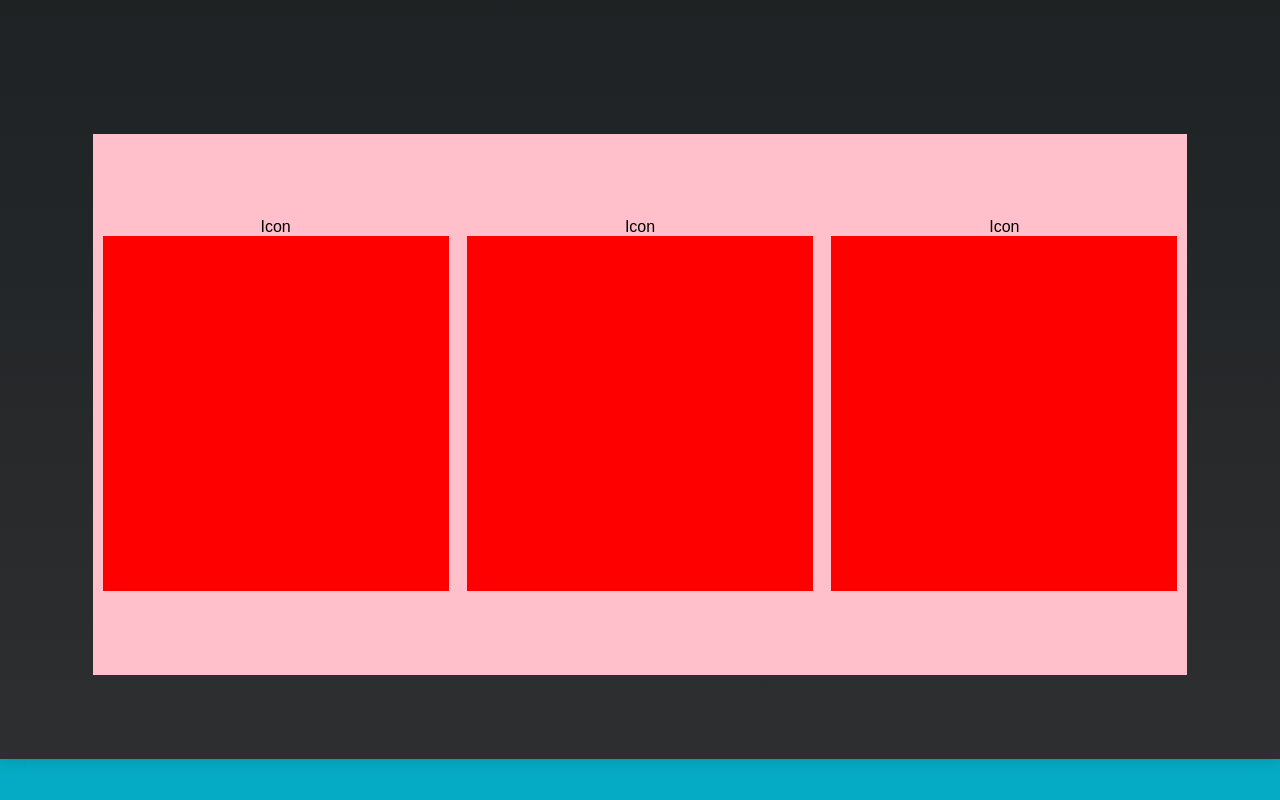
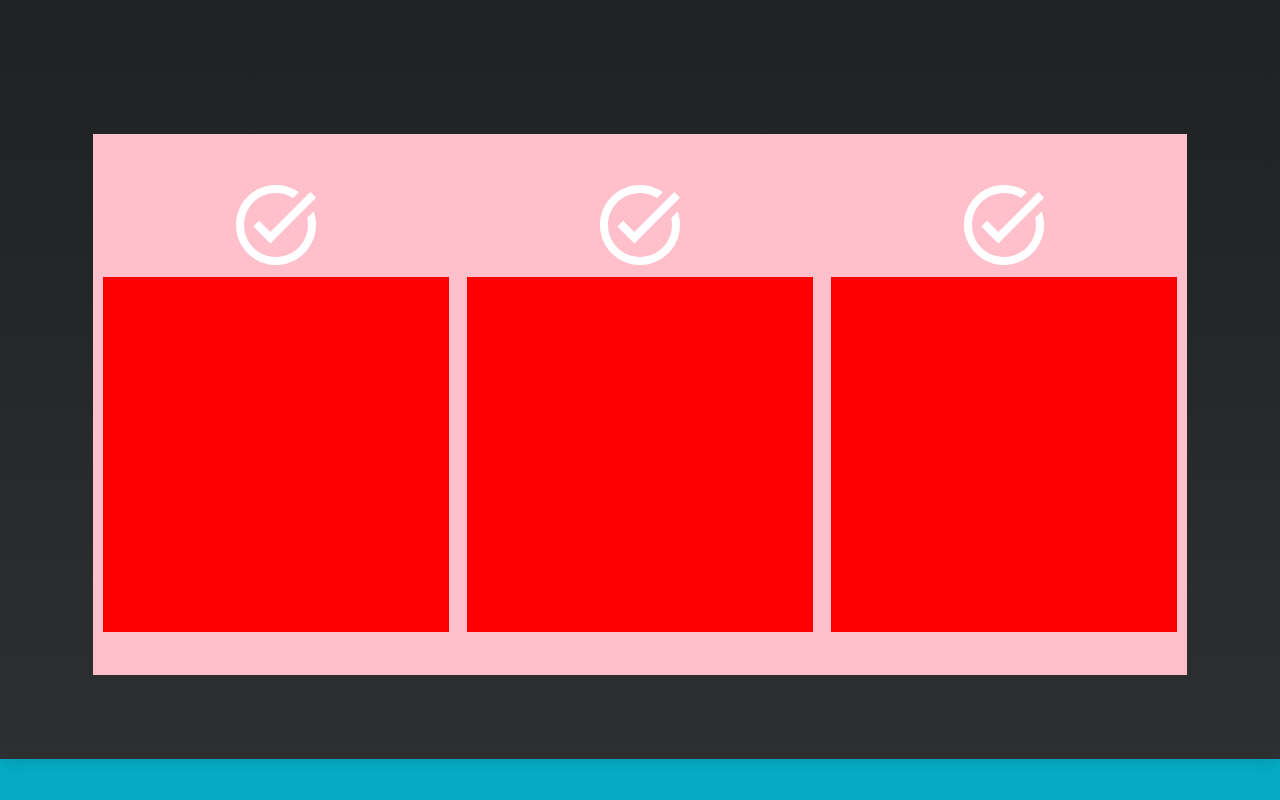
Before and after one commit to AbbaTek-Group/mp-connect, a React (Create React App) app in the folder mp-connect/: page / in a window 1280 px wide. Shown: the part 1472-2272 px from the top of the page. Built offline with nearby package versions, Linux system fonts and the light colour scheme; a web font is replaced by a local one.

Commit message:
Organizing SecondDiv Sx

```diff
--- a/mp-connect/src/components/landing/content/SecondDivContent.tsx
+++ b/mp-connect/src/components/landing/content/SecondDivContent.tsx
@@ -1,76 +1,27 @@
 import { Box } from "@mui/material";
+import TaskAltIcon from "@mui/icons-material/TaskAlt";
+import { inline } from "../../../styles";
 
 const IconBox = () => {
   return (
-    <Box
-      sx={{
-        width: "100%",
-        display: "flex",
-        flexDirection: "column",
-        justifyContent: "center",
-        alignItems: "center",
-      }}
-    >
-      <Box>Icon</Box>
-      <Box sx={{ width: "95%", height: "65.6%", backgroundColor: "red" }}></Box>
+    <Box sx={inline.secondDivSx.iconBox.container}>
+      <Box>
+        <TaskAltIcon sx={inline.secondDivSx.iconBox.icon} />
+      </Box>
+      <Box sx={inline.secondDivSx.iconBox.textBox}></Box>
     </Box>
   );
 };
 
 export const SecondDivContent = () => {
   return (
-    <Box
-      sx={{
-        display: "flex",
-        flexDirection: "column",
-        justifyContent: "center",
-        alignItems: "center",
-        ml: "7.3vw",
-        mr: "7.3vw",
-      }}
-    >
-      <Box
-        sx={{
-          display: "flex",
-          flexDirection: "row",
-          justifyContent: "space-between",
-          alignItems: "center",
-          backgroundColor: "pink",
-          height: "33vh",
-          width: "81vw",
-          my: "24.4vh",
-        }}
-      >
-        <Box
-          sx={{ backgroundColor: "purple", height: "90%", width: "23%" }}
-        ></Box>
-        <Box
-          sx={{
-            backgroundColor: "red",
-            height: "90%",
-            width: "75.15%",
-          }}
-        ></Box>
+    <Box sx={inline.secondDivSx.container}>
+      <Box sx={inline.secondDivSx.globeDiv}>
+        <Box sx={inline.secondDivSx.globeDiv.imageBox}></Box>
+        <Box sx={inline.secondDivSx.globeDiv.textBox}></Box>
       </Box>
-      <Box
-        sx={{
-          display: "flex",
-          flexDirection: "row",
-          justifyContent: "space-between",
-          backgroundColor: "pink",
-          height: "67.7vh",
-          width: "100%",
-        }}
-      >
-        <Box
-          sx={{
-            display: "flex",
-            flexDirection: "row",
-            justifyContent: "space-between",
-            width: "100%",
-            height: "auto",
-          }}
-        >
+      <Box sx={inline.secondDivSx.iconBoxDiv}>
+        <Box sx={inline.secondDivSx.iconBoxDiv.rowFlexbox}>
           <IconBox />
           <IconBox />
           <IconBox />
--- a/mp-connect/src/styles/inline.ts
+++ b/mp-connect/src/styles/inline.ts
@@ -158,8 +158,50 @@ export const secondDivSx = {
   boxShadow: "0px 0px 16px rgb(0 0 0 / 0.16)",
   zIndex: "4",
   container: {
+    display: "flex",
+    flexDirection: "column",
+    justifyContent: "center",
+    alignItems: "center",
     ml: "7.3vw",
     mr: "7.3vw",
+  },
+  globeDiv: {
+    display: "flex",
+    flexDirection: "row",
+    justifyContent: "space-between",
+    alignItems: "center",
+    backgroundColor: "pink",
+    height: "33vh",
+    width: "81vw",
+    my: "24.4vh",
+    imageBox: { backgroundColor: "purple", height: "90%", width: "23%" },
+    textBox: { backgroundColor: "red", height: "90%", width: "75.15%" },
+  },
+  iconBoxDiv: {
+    display: "flex",
+    flexDirection: "row",
+    justifyContent: "space-between",
+    backgroundColor: "pink",
+    height: "67.7vh",
+    width: "100%",
+    rowFlexbox: {
+      display: "flex",
+      flexDirection: "row",
+      justifyContent: "space-between",
+      width: "100%",
+      height: "auto",
+    },
+  },
+  iconBox: {
+    container: {
+      width: "100%",
+      display: "flex",
+      flexDirection: "column",
+      justifyContent: "center",
+      alignItems: "center",
+    },
+    icon: { color: "white", fontSize: "7.5vw" },
+    textBox: { width: "95%", height: "65.6%", backgroundColor: "red" },
   },
 };
 
```
